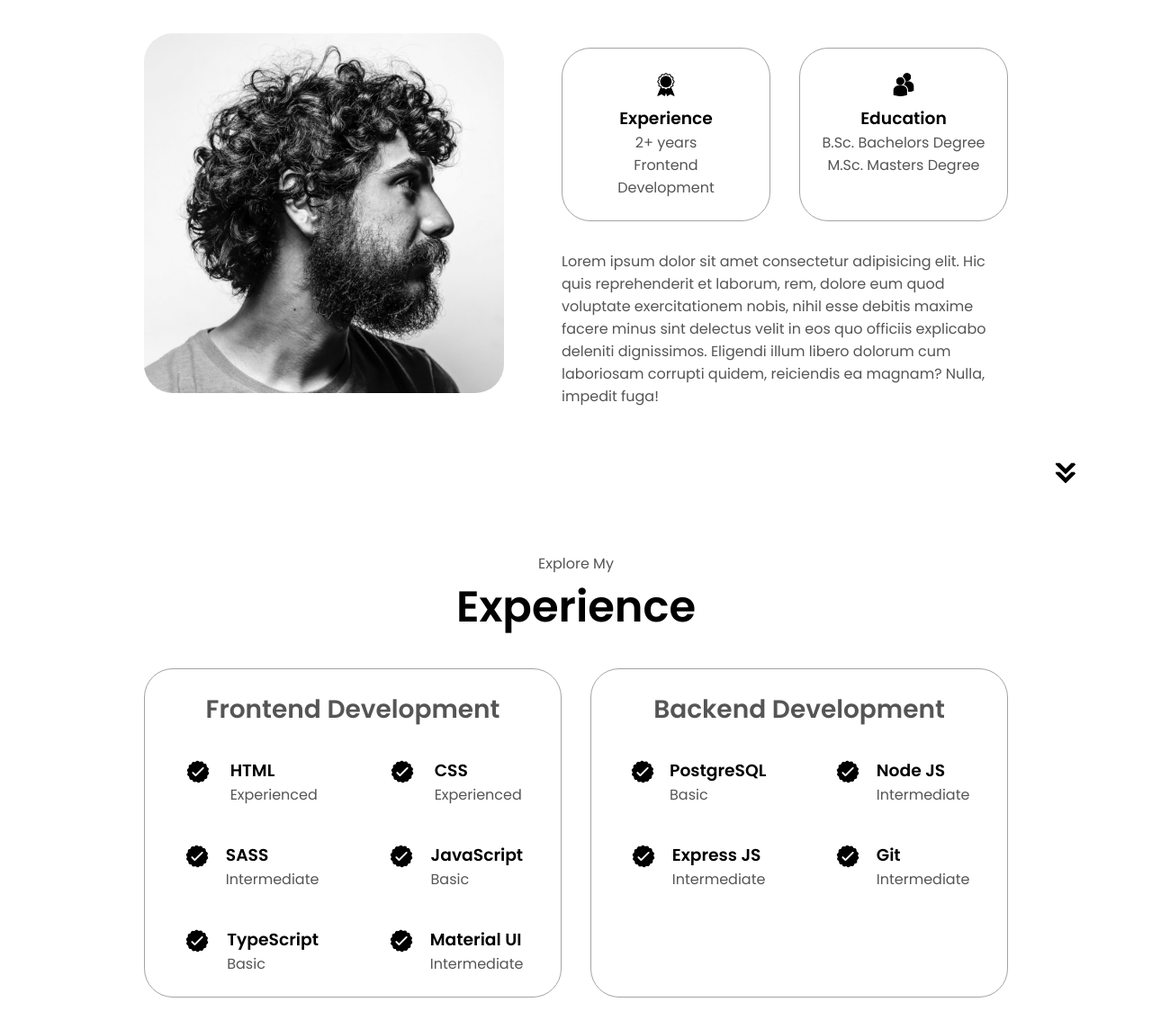
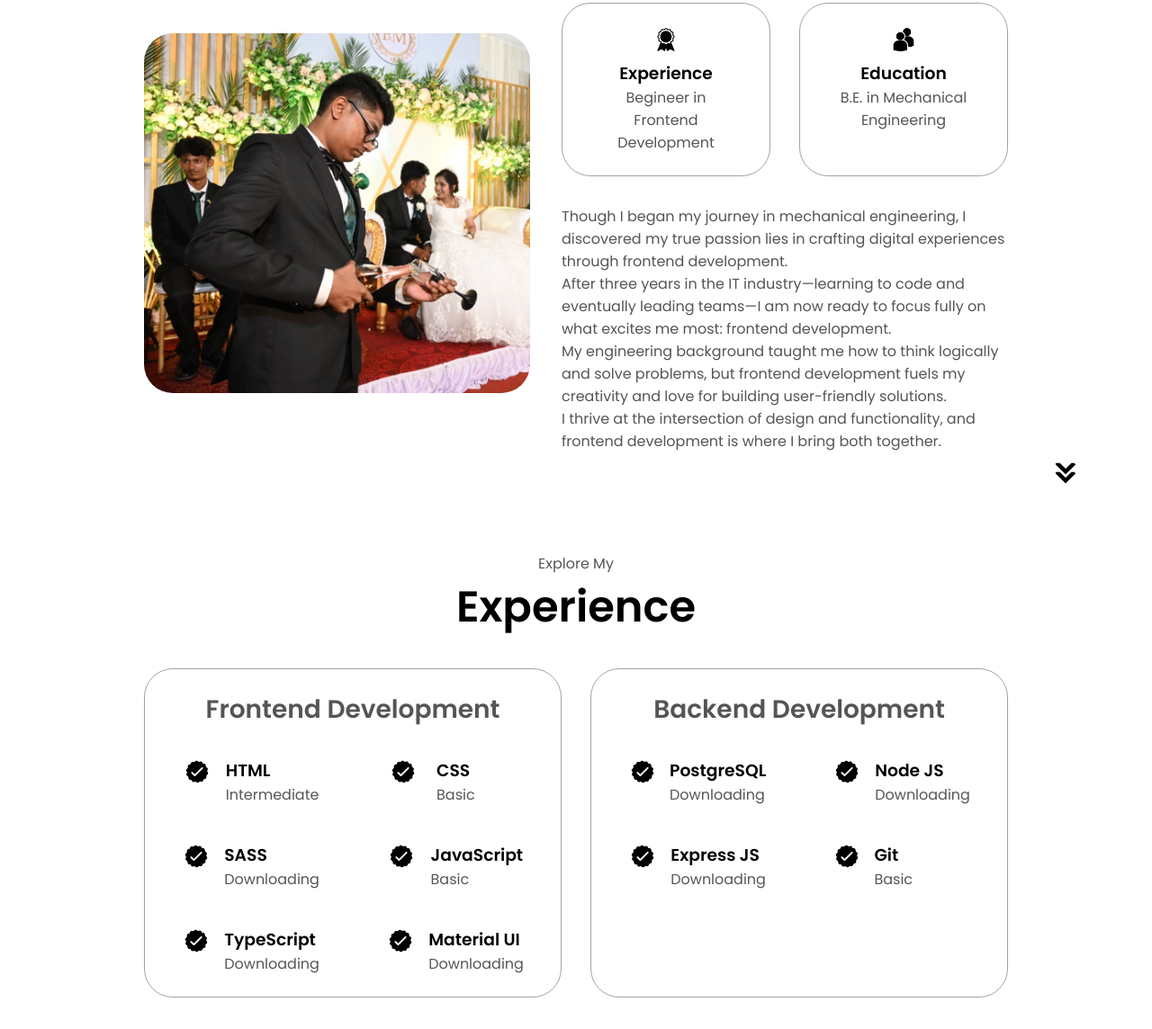
Before and after one commit to pewpew695/html-css-js-portfolio, a plain HTML site: page index.html in a window 1280 px wide. Shown: the part 1082-2226 px from the top of the page at 90% size. Drawn offline with Linux system fonts and the light colour scheme.

Commit message:
Fine Tuning of my portfolio with relevant data

```diff
--- a/index.html
+++ b/index.html
@@ -9,7 +9,7 @@
 </head>
 <body>
     <nav id="desktop-nav">
-        <div class="logo">John Doe</div>
+        <div class="logo">Ashley Dsouza</div>
         <div>
             <ul class="nav-links">
                 <li><a href="#about">About</a></li>
@@ -20,7 +20,7 @@
         </div>
     </nav>
     <nav id="hamburger-nav">
-        <div class="logo">John Doe</div>
+        <div class="logo">Ashley Dsouza</div>
         <div class="hamburger-menu">
             <div class="hamburger-icon" onclick="toggleMenu()">
                 <span></span>
@@ -39,20 +39,20 @@
     </nav>
     <section id="profile">
         <div class="section__pic-container">
-            <img src="./assets/profile-pic.png" alt="John Doe profile picture"/>
+            <img src="./assets/profile-pic.png" alt="Ashley Dsouza profile picture"/>
         </div>
         <div class="section__text">
             <p class="section__text__p1">Hello, I'm</p>
-            <h1 class="title">John Doe</h1>
+            <h1 class="title">Ashley Dsouza</h1>
             <p class="section__text__p2">Frontend Developer</p>
             <div class="btn-container">
-                <button class="btn btn-color-2" onclick="window.open('./assets/resume-example.pdf')">Download Resume</button>
+                <button class="btn btn-color-2" onclick="window.open('./assets/Ashley_Dsouza_Resume_Software_Dvlpr_13_07_25.pdf')">Download Resume</button>
                 <button class="btn btn-color-1" onclick="location.href='./#contact'">Contact Info</button>
             </div>
             <div id="socials-container">
-                <img src="./assets/linkedin.png" alt="My LinkedIn Profile" class="icon" onclick="location.href='https://linkedin.com/'"
+                <img src="./assets/linkedin.png" alt="My LinkedIn Profile" class="icon" onclick="location.href='https://www.linkedin.com/in/ashleydsouza020998/'"
                 />
-                <img src="./assets/github.png" alt="My Github Profile" class="icon" onclick="location.href='https://gitgub.com/'"
+                <img src="./assets/github.png" alt="My Github Profile" class="icon" onclick="location.href='https://github.com/pewpew695'"
                 />
             </div>
         </div>
@@ -63,7 +63,7 @@
       <div class="section-container">
         <div class="section__pic-container">
           <img
-            src="./assets/about-pic.png"
+            src="./assets/about-pic.jpg"
             alt="Profile picture"
             class="about-pic"
           />
@@ -77,7 +77,7 @@
                 class="icon"
               />
               <h3>Experience</h3>
-              <p>2+ years <br />Frontend Development</p>
+              <p>Begineer in<br />Frontend Development</p>
             </div>
             <div class="details-container">
               <img
@@ -86,18 +86,14 @@
                 class="icon"
               />
               <h3>Education</h3>
-              <p>B.Sc. Bachelors Degree<br />M.Sc. Masters Degree</p>
+              <p>B.E. in Mechanical Engineering</p>
             </div>
           </div>
           <div class="text-container">
-            <p>
-              Lorem ipsum dolor sit amet consectetur adipisicing elit. Hic quis
-              reprehenderit et laborum, rem, dolore eum quod voluptate
-              exercitationem nobis, nihil esse debitis maxime facere minus sint
-              delectus velit in eos quo officiis explicabo deleniti dignissimos.
-              Eligendi illum libero dolorum cum laboriosam corrupti quidem,
-              reiciendis ea magnam? Nulla, impedit fuga!
-            </p>
+            <p>Though I began my journey in mechanical engineering, I discovered my true passion lies in crafting digital experiences through frontend development.</p>
+            <p>After three years in the IT industry—learning to code and eventually leading teams—I am now ready to focus fully on what excites me most: frontend development.</p>
+            <p>My engineering background taught me how to think logically and solve problems, but frontend development fuels my creativity and love for building user-friendly solutions.</p>
+            <p>I thrive at the intersection of design and functionality, and frontend development is where I bring both together.</p>
           </div>
         </div>
       </div>
@@ -117,45 +113,69 @@
             <h2 class="experience-sub-title">Frontend Development</h2>
             <div class="article-container">
               <article>
-                      <img src="./assets/checkmark.png " alt="Experience icon" class="icon"/>
+                <img
+                  src="./assets/checkmark.png"
+                  alt="Experience icon"
+                  class="icon"
+                />
                 <div>
                   <h3>HTML</h3>
-                        <p>Experienced</p>
-                       </div>
-                    </article>
-                    <article>
-                      <img src="./assets/checkmark.png " alt="Experience icon" class="icon"/>
-                       <div>
-                        <h3>CSS</h3>
-                        <p>Experienced</p>
-                       </div>
-                    </article>
-                    <article>
-                      <img src="./assets/checkmark.png " alt="Experience icon" class="icon"/>
-                       <div>
-                        <h3>SASS</h3>
                   <p>Intermediate</p>
                 </div>
               </article>
               <article>
-                      <img src="./assets/checkmark.png " alt="Experience icon" class="icon"/>
+                <img
+                  src="./assets/checkmark.png"
+                  alt="Experience icon"
+                  class="icon"
+                />
+                <div>
+                  <h3>CSS</h3>
+                  <p>Basic&nbsp;&nbsp;&nbsp;&nbsp;&nbsp;&nbsp;&nbsp;&nbsp;&nbsp;&nbsp;&nbsp;&nbsp;</p>
+                </div>
+              </article>
+              <article>
+                <img
+                  src="./assets/checkmark.png"
+                  alt="Experience icon"
+                  class="icon"
+                />
+                <div>
+                  <h3>SASS</h3>
+                  <p>Downloading</p>
+                </div>
+              </article>
+              <article>
+                <img
+                  src="./assets/checkmark.png"
+                  alt="Experience icon"
+                  class="icon"
+                />
                 <div>
                   <h3>JavaScript</h3>
                   <p>Basic</p>
                 </div>
               </article>
               <article>
-                      <img src="./assets/checkmark.png " alt="Experience icon" class="icon"/>
+                <img
+                  src="./assets/checkmark.png"
+                  alt="Experience icon"
+                  class="icon"
+                />
                 <div>
                   <h3>TypeScript</h3>
-                        <p>Basic</p>
+                  <p>Downloading</p>
                 </div>
               </article>
               <article>
-                      <img src="./assets/checkmark.png " alt="Experience icon" class="icon"/>
+                <img
+                  src="./assets/checkmark.png"
+                  alt="Experience icon"
+                  class="icon"
+                />
                 <div>
                   <h3>Material UI</h3>
-                        <p>Intermediate</p>
+                  <p>Downloading</p>
                 </div>
               </article>
             </div>
@@ -164,31 +184,47 @@
             <h2 class="experience-sub-title">Backend Development</h2>
             <div class="article-container">
               <article>
-                      <img src="./assets/checkmark.png " alt="Experience icon" class="icon"/>
+                <img
+                  src="./assets/checkmark.png"
+                  alt="Experience icon"
+                  class="icon"
+                />
                 <div>
                   <h3>PostgreSQL</h3>
-                        <p>Basic</p>
+                  <p>Downloading</p>
                 </div>
               </article>
               <article>
-                      <img src="./assets/checkmark.png " alt="Experience icon" class="icon"/>
+                <img
+                  src="./assets/checkmark.png"
+                  alt="Experience icon"
+                  class="icon"
+                />
                 <div>
                   <h3>Node JS</h3>
-                        <p>Intermediate</p>
+                  <p>Downloading</p>
                 </div>
               </article>
               <article>
-                      <img src="./assets/checkmark.png " alt="Experience icon" class="icon"/>
+                <img
+                  src="./assets/checkmark.png"
+                  alt="Experience icon"
+                  class="icon"
+                />
                 <div>
                   <h3>Express JS</h3>
-                        <p>Intermediate</p>
+                  <p>Downloading</p>
                 </div>
               </article>
               <article>
-                      <img src="./assets/checkmark.png " alt="Experience icon" class="icon"/>
+                <img
+                  src="./assets/checkmark.png"
+                  alt="Experience icon"
+                  class="icon"
+                />
                 <div>
                   <h3>Git</h3>
-                        <p>Intermediate</p>
+                  <p>Basic&nbsp;&nbsp;&nbsp;&nbsp;&nbsp;&nbsp;&nbsp;&nbsp;&nbsp;&nbsp;&nbsp;&nbsp;&nbsp;&nbsp;&nbsp;</p>
                 </div>
               </article>
             </div>
@@ -199,7 +235,8 @@
         src="./assets/arrow.png"
         alt="Arrow icon"
         class="icon arrow"
-        onclick="location.href='./#projects'"/>
+        onclick="location.href='./#projects'"
+      />
     </section>
     <section id="projects">
       <p class="section__text__p1">Browse My Recent</p>
@@ -263,11 +300,11 @@
       <div class="contact-info-upper-container">
         <div class="contact-info-container">
           <img src="./assets/email.png" alt="Email icon" class="icon contact-icon email-icon"/>
-          <p><a href="mailto:examplemail@gmail.com">examplemail@gmail.com</a></p>
+          <p><a href="mailto:ashpd02@gmail.com">ashpd02@gmail.com</a></p>
         </div>
         <div class="contact-info-container">
           <img src="./assets/linkedin.png" alt="LinkedIn icon" class="icon contact-icon"/>
-          <p><a href="https://www.linkedin.com">LinkedIn</a></p>
+          <p><a href="https://www.linkedin.com/in/ashleydsouza020998/">LinkedIn</a></p>
         </div>
       </div>
     </section>
@@ -282,7 +319,7 @@
             </ul>
         </div>
       </nav>
-      <p>Copyright &#169; 2025 John Doe. All Rights Reserved.</p>
+      <p>Copyright &#169; 2025 Ashley Dsouza. All Rights Reserved.</p>
     </footer>
     <script src="script.js"></script>
 </body>
--- a/style.css
+++ b/style.css
@@ -354,8 +354,9 @@ section {
 #experience {
   position: relative;
 }
+
 .experience-sub-title {
-    color: rgb(85,85,85);
+  color: rgb(85, 85, 85);
   font-weight: 600;
   font-size: 1.75rem;
   margin-bottom: 2rem;
@@ -386,6 +387,7 @@ article {
 article .icon {
   cursor: default;
 }
+
 
 /* Projects Section */
 
```
Also changed, not shown: assets/about-pic.jpg (added), assets/about-pic.png (deleted), assets/profile-pic-2.png (deleted), 3 other files. Lines whose indentation alone changed are shown as unchanged.
